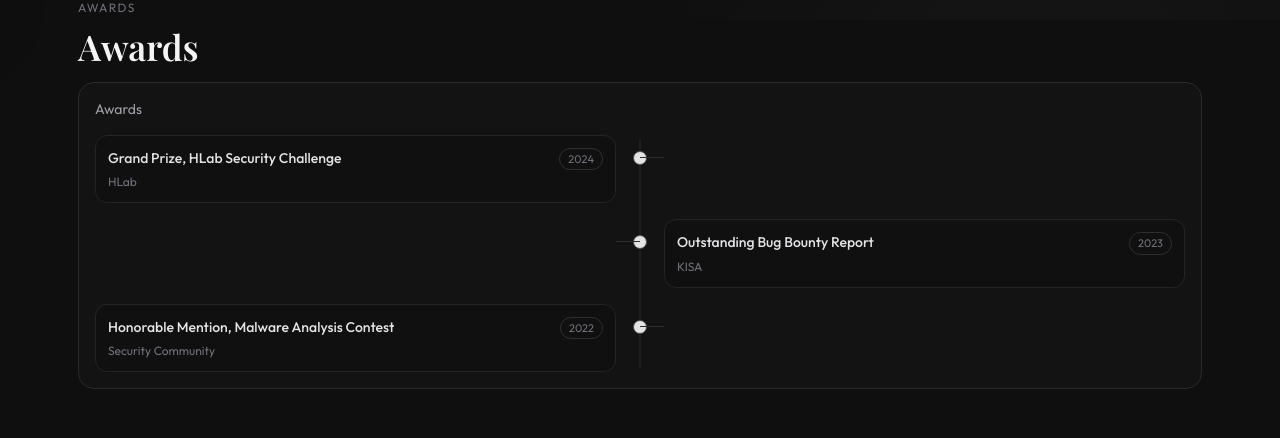
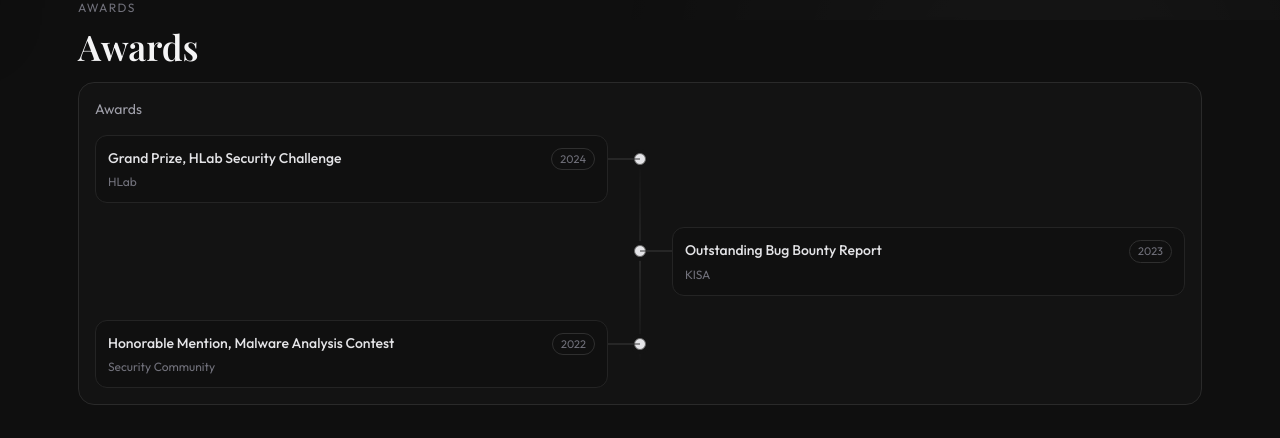
Before and after one commit to HLab-Haeyul/HLab-Web, a Vue app: page /en in a window 1280 px wide. Shown: the part 780-1218 px from the top of the page. Built offline with nearby package versions, Linux system fonts and the light colour scheme; the HTML template or start-up script is replaced by a standard one.

Commit message:
feat(#3) : 수상 타임라인 원·연결선 정렬 개선

```diff
--- a/src/views/PortfolioView.vue
+++ b/src/views/PortfolioView.vue
@@ -292,26 +292,26 @@ watch(
           <div class="relative mt-4">
             <span
               aria-hidden="true"
-              class="pointer-events-none absolute inset-y-1 left-3 w-px bg-[#2a2a2a] md:left-1/2 md:-translate-x-1/2"
+              class="pointer-events-none absolute inset-y-6 left-3 w-px bg-gradient-to-b from-transparent via-[#3a3a3a] to-transparent md:left-1/2 md:-translate-x-1/2"
             ></span>
             <ul>
             <li
               v-for="(award, awardIndex) in profileShowcase.awards"
               :key="`${award.year}-${award.title}`"
-              class="relative pl-7 pb-4 last:pb-0 md:pl-0"
+              class="relative pl-7 pb-5 last:pb-0 md:pl-0 md:pb-6"
             >
               <span
                 aria-hidden="true"
-                class="absolute left-3 top-4 h-3.5 w-3.5 -translate-x-1/2 rounded-full border border-[#4a4a4a] bg-zinc-200 md:left-1/2"
+                class="absolute left-3 top-6 h-3 w-3 -translate-x-1/2 -translate-y-1/2 rounded-full border border-[#666666] bg-zinc-200 shadow-[0_0_0_4px_#131313] md:left-1/2"
               ></span>
               <span
                 aria-hidden="true"
-                class="pointer-events-none absolute top-[1.35rem] hidden h-px bg-[#2a2a2a] md:block"
-                :class="awardIndex % 2 === 0 ? 'left-1/2 w-6' : 'right-1/2 w-6'"
+                class="pointer-events-none absolute top-6 hidden h-px -translate-y-1/2 bg-[#3a3a3a] md:block"
+                :class="awardIndex % 2 === 0 ? 'right-1/2 w-8' : 'left-1/2 w-8'"
               ></span>
               <div
                 class="rounded-xl border border-[#242424] bg-[#101010] px-3 py-3"
-                :class="awardIndex % 2 === 0 ? 'md:mr-[calc(50%+1.5rem)]' : 'md:ml-[calc(50%+1.5rem)]'"
+                :class="awardIndex % 2 === 0 ? 'md:mr-[calc(50%+2rem)]' : 'md:ml-[calc(50%+2rem)]'"
               >
                 <div class="flex items-start justify-between gap-3">
                   <p class="text-sm font-medium text-zinc-200">{{ award.title }}</p>
```
